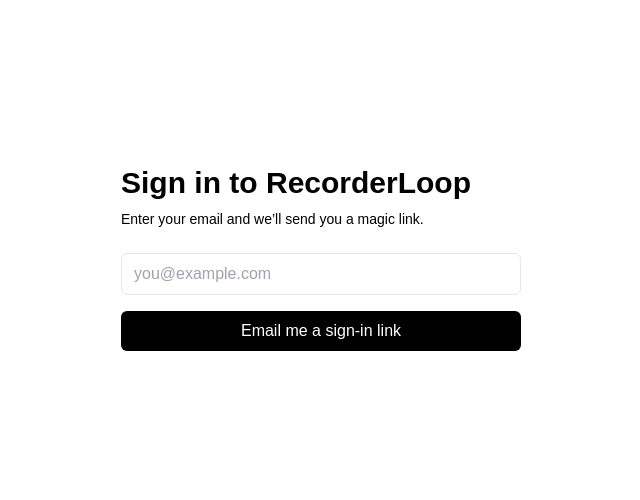
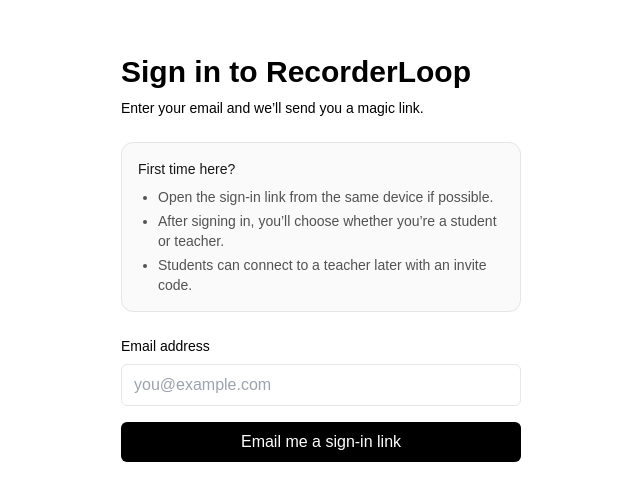
Before and after one commit to PhilDenoncourt/recorderloop, a Next.js app: page /login in a window 1280 px wide. Shown: the part 142-642 px from the top of the page, without its empty margins (319-959 px from the left). Built offline with nearby package versions, Linux system fonts and the light colour scheme; no server answers.

Commit message:
Polish onboarding and pilot readiness

```diff
--- a/src/app/(app)/onboarding/actions.ts
+++ b/src/app/(app)/onboarding/actions.ts
@@ -33,7 +33,7 @@ export async function completeOnboarding(
   if (!parsed.success) {
     return {
       ok: false,
-      error: 'Please complete all required onboarding fields.',
+      error: 'Choose whether you are using RecorderLoop as a student or teacher. Display name and timezone can be adjusted later.',
     }
   }
 
--- a/src/app/(app)/onboarding/onboarding-form.tsx
+++ b/src/app/(app)/onboarding/onboarding-form.tsx
@@ -51,6 +51,7 @@ export function OnboardingForm({ defaultDisplayName, timezone }: OnboardingFormP
         <label className="block text-sm font-medium" htmlFor="displayName">
           Display name
         </label>
+        <p className="text-xs text-neutral-500">Optional, but helpful if you don’t want to show your raw email address in the app.</p>
         <input
           className="w-full rounded-md border px-3 py-2"
           id="displayName"
--- a/src/app/(app)/onboarding/page.tsx
+++ b/src/app/(app)/onboarding/page.tsx
@@ -23,6 +23,15 @@ export default async function OnboardingPage() {
         </p>
       </div>
 
+      <div className="rounded-xl border border-neutral-200 bg-neutral-50 px-4 py-4 text-sm text-neutral-700">
+        <p className="font-medium text-neutral-900">What happens next</p>
+        <ul className="mt-2 space-y-1 pl-5 text-neutral-600">
+          <li className="list-disc">Students can build a practice list, log sessions, and connect to a teacher.</li>
+          <li className="list-disc">Teachers can invite students, assign work, and review practice between lessons.</li>
+          <li className="list-disc">You can start simple — this just sets your first destination.</li>
+        </ul>
+      </div>
+
       <OnboardingForm
         defaultDisplayName={session.user.name ?? ''}
         timezone="America/New_York"
--- a/src/app/(public)/login/actions.ts
+++ b/src/app/(public)/login/actions.ts
@@ -35,7 +35,8 @@ export async function requestMagicLink(
     if (error instanceof AuthError) {
       return {
         ok: false,
-        error: 'We could not send a sign-in link right now.',
+        error:
+          'We could not send a sign-in link right now. Double-check the email address and, if this is a deployment, verify AUTH_SECRET, AUTH_URL, AUTH_EMAIL_FROM, and RESEND_API_KEY.',
       }
     }
 
--- a/src/app/(public)/login/check-email/page.tsx
+++ b/src/app/(public)/login/check-email/page.tsx
@@ -9,7 +9,7 @@ export default async function CheckEmailPage({ searchParams }: CheckEmailPagePro
   const email = params?.email
 
   return (
-    <main className="mx-auto flex min-h-screen max-w-md flex-col justify-center gap-6 px-6">
+    <main className="mx-auto flex min-h-screen max-w-md flex-col justify-center gap-6 px-6 py-8">
       <div className="space-y-2">
         <h1 className="text-3xl font-semibold">Check your email</h1>
         <p className="text-sm text-muted-foreground">
@@ -18,7 +18,10 @@ export default async function CheckEmailPage({ searchParams }: CheckEmailPagePro
       </div>
 
       <div className="rounded-md border bg-neutral-50 px-4 py-3 text-sm text-neutral-700">
-        If it doesn’t show up in a minute, check spam or try again.
+        <p>If it doesn’t show up in a minute, check spam or promotions, then try again.</p>
+        <p className="mt-2 text-neutral-600">
+          If you’re testing a deployment and nothing arrives, verify Resend setup, sender verification, and auth environment variables.
+        </p>
       </div>
 
       <a className="text-sm underline" href="/login">
--- a/src/app/(public)/login/login-form.tsx
+++ b/src/app/(public)/login/login-form.tsx
@@ -31,13 +31,20 @@ export function LoginForm() {
 
   return (
     <form action={formAction} className="space-y-4">
+      <div className="space-y-2">
+        <label className="block text-sm font-medium" htmlFor="email">
+          Email address
+        </label>
         <input
+          id="email"
           className="w-full rounded-md border px-3 py-2"
           type="email"
           name="email"
           placeholder="you@example.com"
+          autoComplete="email"
           required
         />
+      </div>
 
       {state.error ? (
         <p className="rounded-md border border-red-200 bg-red-50 px-3 py-2 text-sm text-red-700">
--- a/src/app/(public)/login/page.tsx
+++ b/src/app/(public)/login/page.tsx
@@ -19,7 +19,7 @@ export default async function LoginPage() {
   }
 
   return (
-    <main className="mx-auto flex min-h-screen max-w-md flex-col justify-center gap-6 px-6">
+    <main className="mx-auto flex min-h-screen max-w-md flex-col justify-center gap-6 px-6 py-8">
       <div className="space-y-2">
         <h1 className="text-3xl font-semibold">Sign in to RecorderLoop</h1>
         <p className="text-sm text-muted-foreground">
@@ -27,6 +27,15 @@ export default async function LoginPage() {
         </p>
       </div>
 
+      <div className="rounded-xl border border-neutral-200 bg-neutral-50 px-4 py-4 text-sm text-neutral-700">
+        <p className="font-medium text-neutral-900">First time here?</p>
+        <ul className="mt-2 space-y-1 pl-5 text-sm text-neutral-600">
+          <li className="list-disc">Open the sign-in link from the same device if possible.</li>
+          <li className="list-disc">After signing in, you’ll choose whether you’re a student or teacher.</li>
+          <li className="list-disc">Students can connect to a teacher later with an invite code.</li>
+        </ul>
+      </div>
+
       <LoginForm />
     </main>
   )
```
Also changed, not shown: 1 other file (tests, documents, lock files or other folders). Lines whose indentation alone changed are shown as unchanged.
